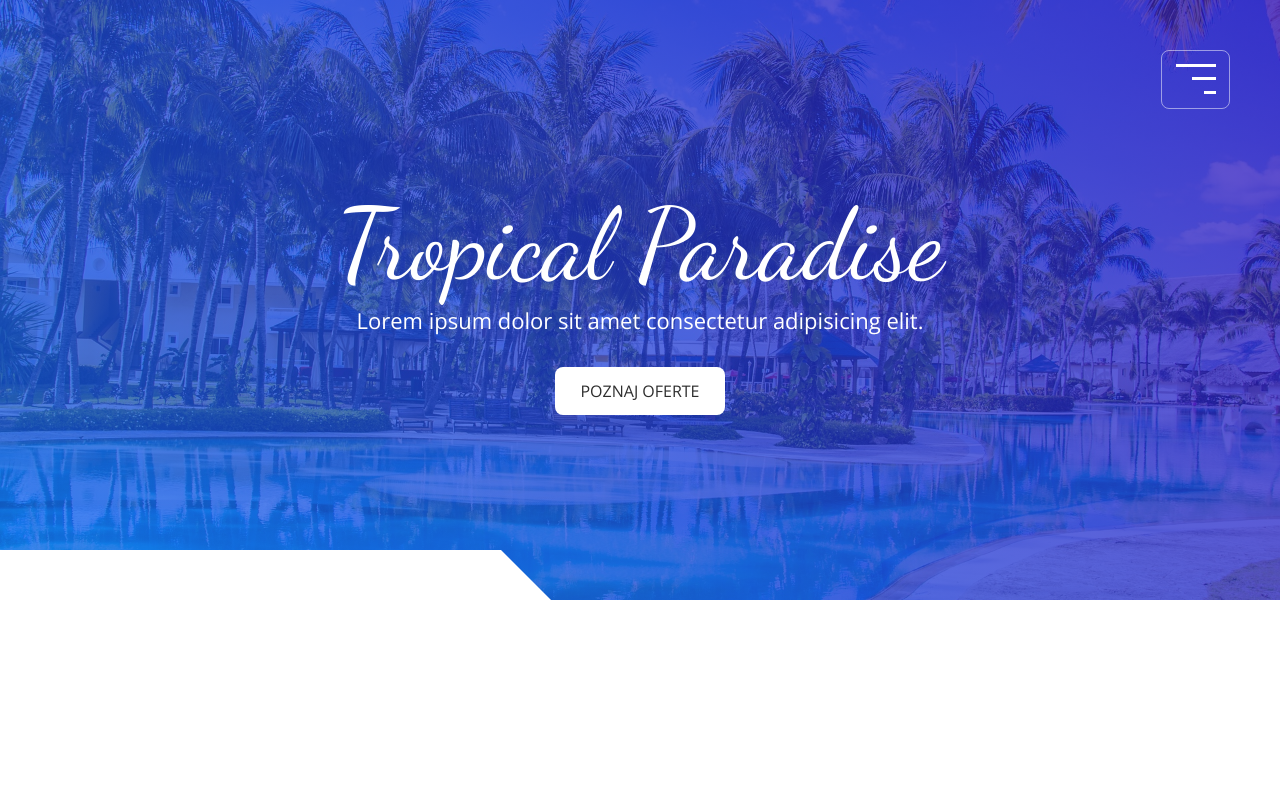
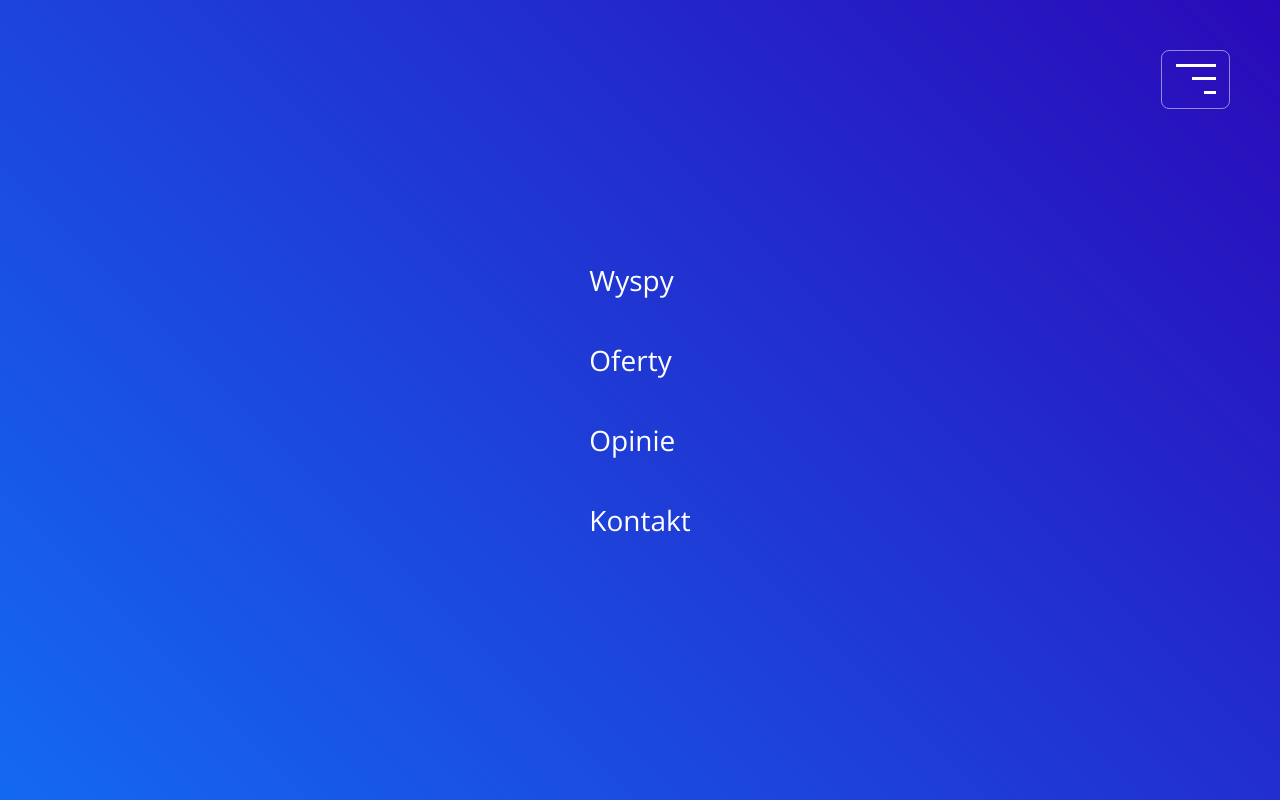
Before and after one commit to DominikFrackowiak/TropicalParadise, a plain HTML site: page index.html in a window 1280 px wide. Both pictures are taken after a click on the button 1195 px from the left and 79 px from the top of the page. Drawn offline with nearby package versions, Linux system fonts and the light colour scheme.

Commit message:
navigation done

```diff
--- a/index.html
+++ b/index.html
@@ -21,7 +21,14 @@
   </div>
  </button>
 
- <nav class="nav"></nav>
+ <nav class="nav">
+  <div class="nav__items">
+   <a href="#islands" class="nav__item">Wyspy</a>
+   <a href="#offers" class="nav__item">Oferty</a>
+   <a href="#reviews" class="nav__item">Opinie</a>
+   <a href="#contact" class="nav__item">Kontakt</a>
+  </div>
+ </nav>
 
  <header class="header section">
   <h1 class="header__heading">Tropical Paradise</h1>
--- a/js/script.js
+++ b/js/script.js
@@ -0,0 +1,21 @@
+const nav = document.querySelector('.nav')
+const navBtn = document.querySelector('.burger-btn')
+const allNavItems = document.querySelectorAll('.nav__item')
+
+const handleNav = () => {
+ nav.classList.toggle('nav--active')
+ handleNavItemsAnimation();
+}
+
+const handleNavItemsAnimation = () => {
+ let delay = 0;
+ allNavItems.forEach(item => {
+  item.classList.toggle('nav-items-animation')
+  item.style.animationDelay = `${delay}s`
+  delay+=.1
+ }
+ )
+}
+
+navBtn.addEventListener('click', handleNav)
+allNavItems.forEach(item => item.addEventListener('click', handleNav))
--- a/sass/main.scss
+++ b/sass/main.scss
@@ -68,6 +68,62 @@ body{
    transition-delay: .1s;
   }
  }
+}
+
+.nav{
+  position: fixed;
+  top: 0;
+  display: flex;
+  justify-content: center;
+  align-items: center;
+  height: 100vh;
+  width: 100%;
+  transform: translateX(100%);
+  background-image: $blue-gradient-solid;
+  z-index: 100;
+  transition: transform .5;
+
+  &--active{
+    transform: translateX(0);
+  }
+
+  &__item{
+    position: relative;
+    display: block;
+    margin: 0.5em 0;
+    padding: 0.5em 2em;
+    font-size: 2.8rem;
+    color: $pure-white;
+    text-decoration: none;
+
+    &::before{
+      content: "";
+      position: absolute;
+      top: 0;
+      left: 0;
+      transform: scaleY(0);
+      width: 3px;
+      height: 100%;
+      background-color: $pure-white;
+      transition: transform .3s;
+    }
+
+    &:hover::before{
+      transform: scaleY(1);
+    }
+  }
+}
+
+@keyframes navItemsAnimation{
+  from{
+     transform: translateX(200%);
+  } to {
+    transform: translateX(0);
+  }
+}
+
+.nav-items-animation{
+  animation: navItemsAnimation 1s both;
 }
 
 //HEADER
```
Also changed, not shown: css/main.css, 1 other file.
